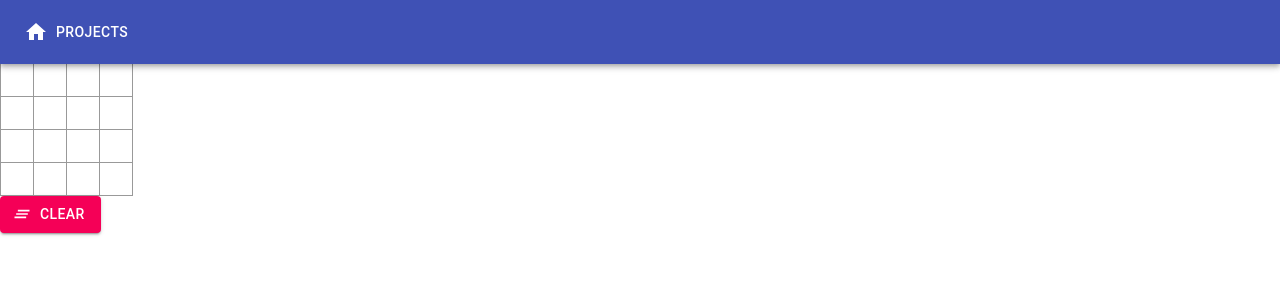
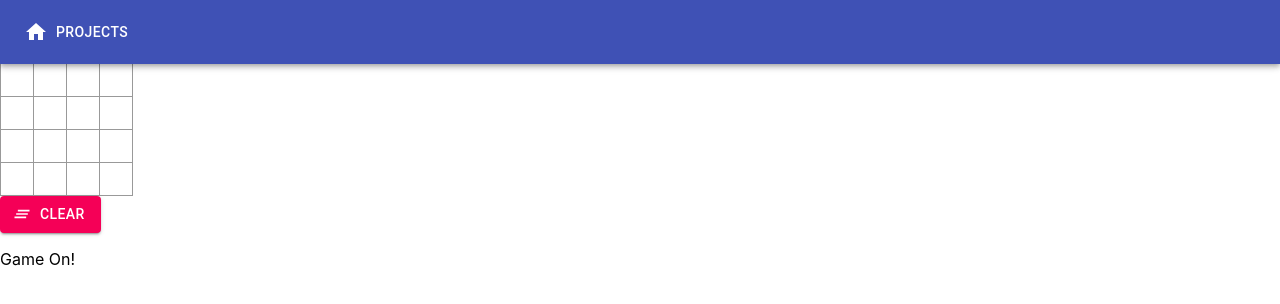
Before and after one commit to orange-puff/Playground, a React (Create React App) app in the folder src/Playground.Web/UI/: page /projects/tiktaktoe_project in a window 1280 px wide. Shown: the top 304 px of the page. Built offline with nearby package versions, Linux system fonts and the light colour scheme.

Commit message:
game is fully functionaly now

```diff
--- a/src/Playground.Web/UI/src/components/projects/tiktaktoe_project/TikTakToe.tsx
+++ b/src/Playground.Web/UI/src/components/projects/tiktaktoe_project/TikTakToe.tsx
@@ -7,20 +7,74 @@ interface ITikTakToeProps {
     n: number
 }
 
+interface ITikTakToeBoardState {
+    n: number,
+    rowSum: number[],
+    colSum: number[],
+    mainDiagSum: number,
+    offDiagSum: number,
+    gameOver: boolean,
+    winningPiece: string
+}
+
 const TikTakToe = (props: React.PropsWithChildren<ITikTakToeProps>) => {
     const { n } = props;
     const [board, setBoard] = useState(Array(n).fill(Array(n).fill('')));
     const [piece, setPiece] = useState('X');
+    const [boardState, setBoardState] = useState<ITikTakToeBoardState>(emptyBoardState());
+
+    function emptyBoardState() {
+        return {
+            n: n,
+            rowSum: Array(n).fill(0),
+            colSum: Array(n).fill(0),
+            mainDiagSum: 0,
+            offDiagSum: 0,
+            gameOver: false,
+            winningPiece: ''
+        } as ITikTakToeBoardState;
+    }
+
+    function cloneBoardState() {
+        return {
+            n: boardState.n,
+            rowSum: Object.assign([], boardState.rowSum),
+            colSum: Object.assign([], boardState.colSum),
+            mainDiagSum: boardState.mainDiagSum,
+            offDiagSum: boardState.offDiagSum,
+            gameOver: boardState.gameOver,
+            winningPiece: boardState.winningPiece
+        } as ITikTakToeBoardState;
+    }
+
+    function updateBoardState(i: number, j: number, piece: string) {
+        const tmp = cloneBoardState();
+        tmp.rowSum[i] += 1;
+        tmp.colSum[j] += 1;
+        if (i === j) {
+            tmp.mainDiagSum += 1;
+        }
+        if (Math.abs(tmp.n - 1 - j) == i) {
+            tmp.offDiagSum += 1;
+        }
+        if (tmp.rowSum[i] === tmp.n || tmp.colSum[j] === tmp.n || tmp.mainDiagSum === tmp.n || tmp.offDiagSum === tmp.n) {
+            tmp.gameOver = true;
+            tmp.winningPiece = piece;
+        }
+
+        setBoardState(tmp);
+    }
 
     function handleClick(i: number, j: number) {
-        if (board[i][j] != '') {
+        if (board[i][j] != '' || boardState.gameOver) {
             return;
         }
 
         const tmp: any = [];
         board.forEach(row => tmp.push(Object.assign([], row)));
         tmp[i][j] = piece;
-        setPiece(piece == 'X' ? 'O' : 'X');
+        updateBoardState(i, j, piece);
+        setPiece(piece === 'X' ? 'O' : 'X');
         setBoard(tmp);
     }
 
@@ -40,10 +94,14 @@ const TikTakToe = (props: React.PropsWithChildren<ITikTakToeProps>) => {
                 variant="contained"
                 color="secondary"
                 startIcon={<ClearAllIcon />}
-                onClick={() => { setPiece('X'); setBoard(Array(n).fill(Array(n).fill(''))); }}
+                onClick={() => { setPiece('X'); setBoard(Array(n).fill(Array(n).fill(''))); setBoardState(emptyBoardState()) }}
             >
                 Clear
                 </Button>
+            {boardState.gameOver
+                ? <p>Game Over! {boardState.winningPiece} Wins!</p>
+                : <p> Game On!</p>
+            }
         </div>
     );
 }
```
